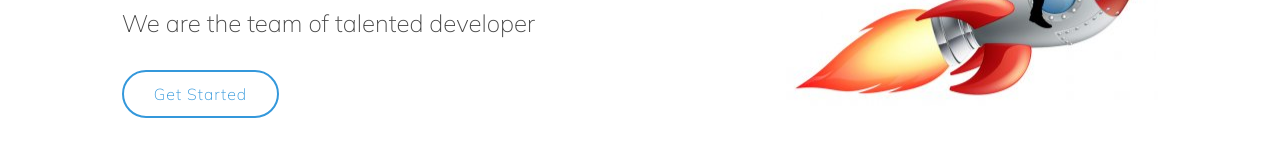
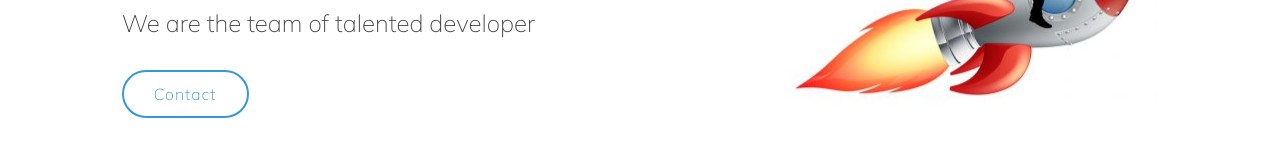
Before and after one commit to suyog7101999/developer, a React (Create React App) app: page / in a window 1280 px wide. Shown: the part 469-626 px from the top of the page. Built offline with nearby package versions, Linux system fonts and the light colour scheme.

Commit message:
Update Home.jsx

```diff
--- a/src/Home.jsx
+++ b/src/Home.jsx
@@ -8,7 +8,8 @@ const Home = () =>{
              <Sidebar
               name="Grow your business with"
              imgsrc={web} visit="/service"
-             btname="Get Started"
+             btname="Contact"
+       link="./contact"
              />
     </React.Fragment>
   );
```
